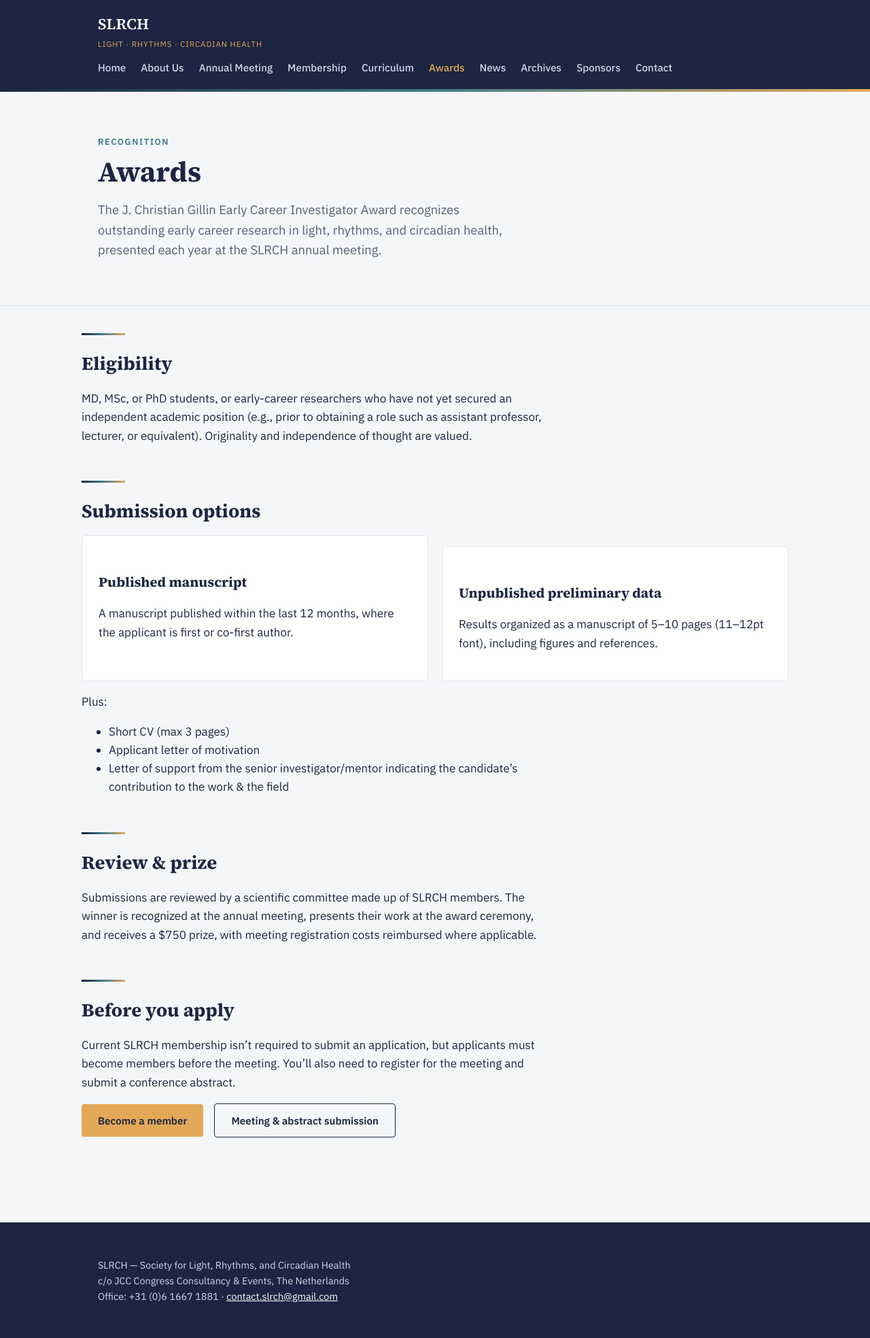
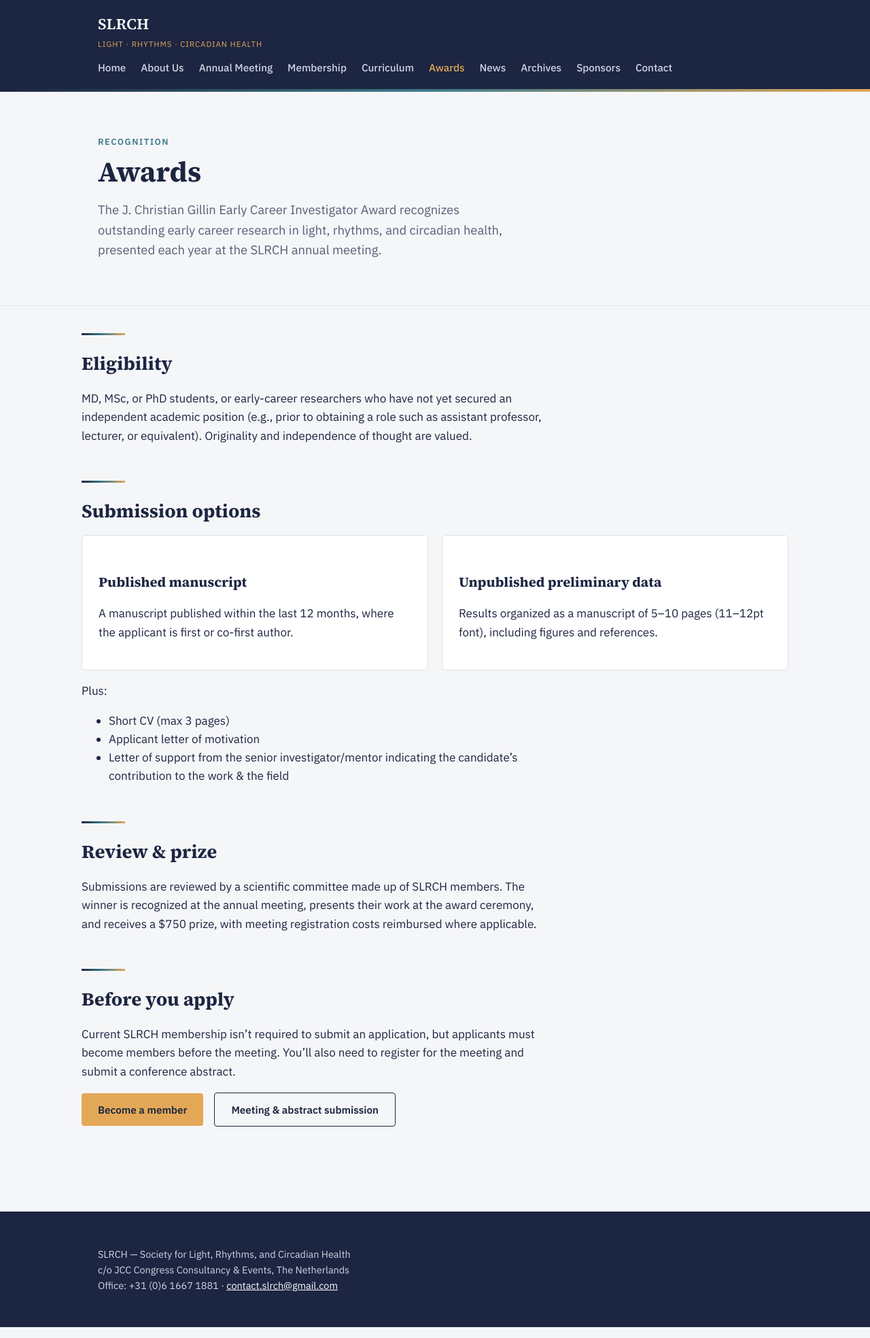
Before and after one commit to SLRCH-Society/SLRCH-website, a Jekyll site: the page built from awards.md, in a window 1280 px wide. Shown: the whole page at 68% size. Built offline with Jekyll 4.4.1, drawn with Linux system fonts in a browser that asks for light colours.

Commit message:
Style_equalize grid cards

```diff
--- a/css/style.css
+++ b/css/style.css
@@ -198,6 +198,8 @@ section + section { border-top: 1px solid var(--line); }
   gap: 20px;
 }
 
+.grid-2 .card + .card { margin-top: 0; }
+
 @media (max-width: 720px) {
   .grid-2 { grid-template-columns: 1fr; }
   h1 { font-size: 2rem; }
```
